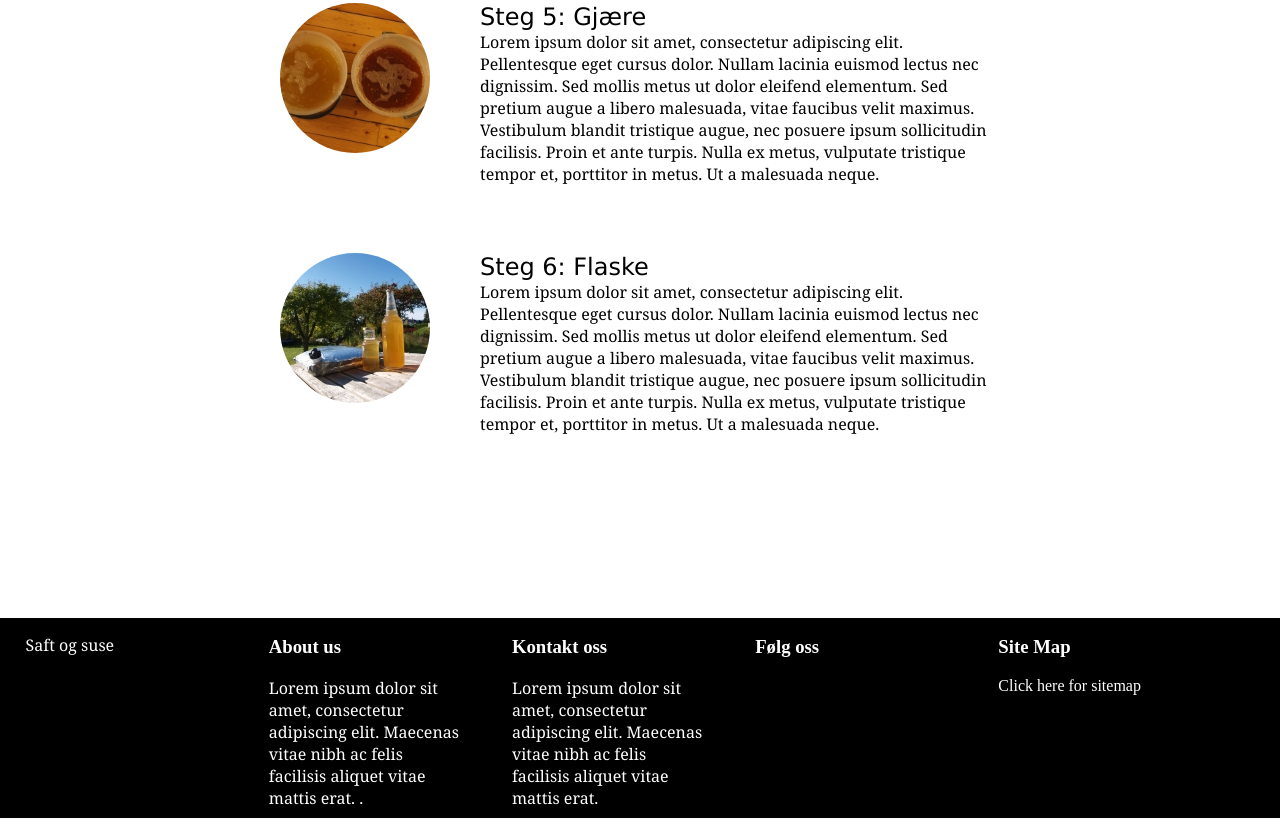
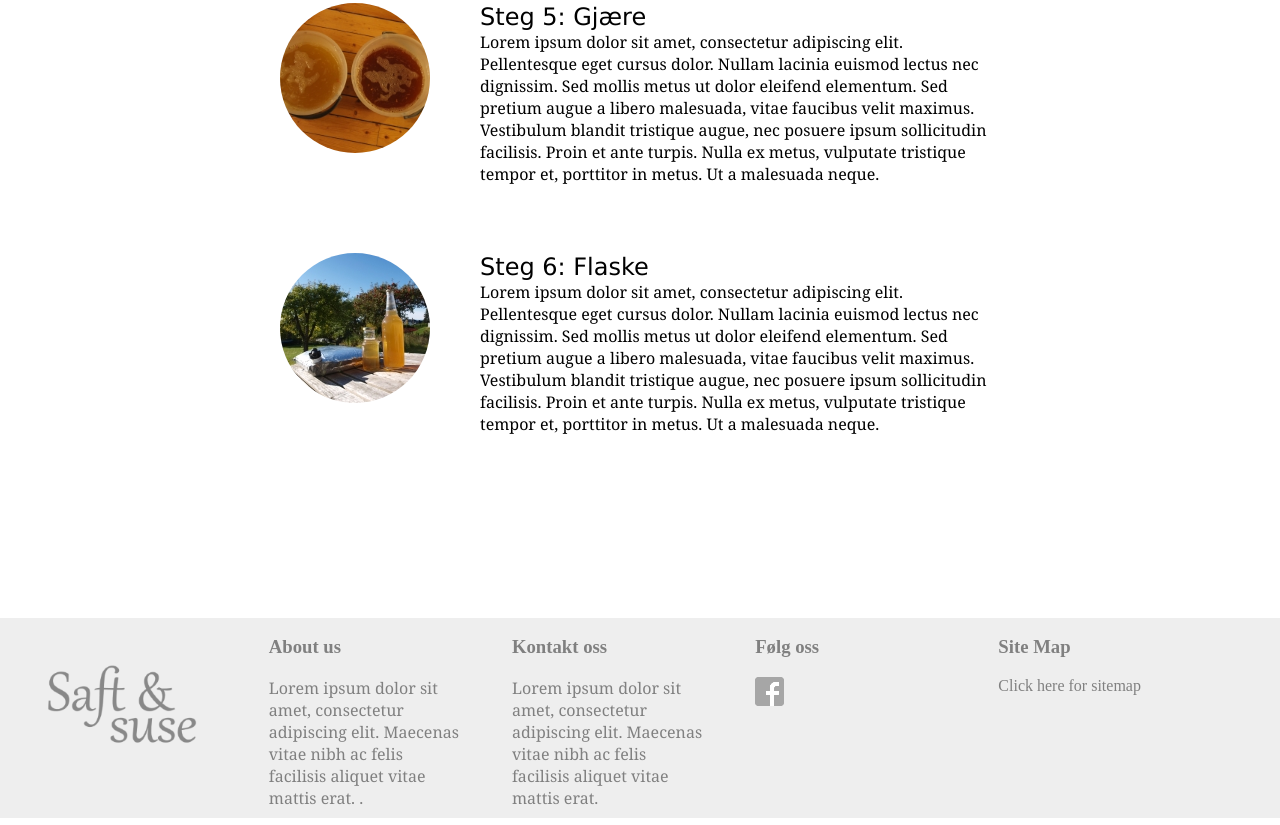
Before and after one commit to AslakHol/saftogsuse, a plain HTML site: page cider.html in a window 1280 px wide. Shown: the part 1631-2456 px from the top of the page. Drawn offline with Linux system fonts and the light colour scheme.

Commit message:
Endret stylingen til, og la inn logoer i, footeren

```diff
--- a/css/main.css
+++ b/css/main.css
@@ -237,8 +237,8 @@ p, footer{
 
 #footer{
 	width: 100%;
-	color:white;
-	background-color: black;
+	color: grey;
+	background-color: #eee;
 	height: 200px;
 	margin: 80px 0 0 0;
 	z-index: 999;
@@ -249,6 +249,7 @@ p, footer{
 	float: left;
 	margin: 0px 2%;
 }
+
 
 /* form styling */
 
--- a/scripts/add_header_footer.js
+++ b/scripts/add_header_footer.js
@@ -16,7 +16,7 @@ document.addEventListener("DOMContentLoaded",function(e){
 	+	"</div>"
 	+"<img src='img/banner.jpg' type='image/jpg' id='banner'>"
 	const footer = document.getElementById("footer")
-	footer.innerHTML = "<div class=logo><p>Saft og suse</p></div>"
+	footer.innerHTML = "<div class=logo><img src='img/logo_footer.png' alt='logo' id='aboutLogo'/></div>"
 		+"<div class='footer_text'>"
 			+"<h3>About us</h3>"
 			+"<p>Lorem ipsum dolor sit amet, consectetur adipiscing elit. Maecenas vitae nibh ac felis facilisis aliquet vitae mattis erat. .</p>"
@@ -27,6 +27,7 @@ document.addEventListener("DOMContentLoaded",function(e){
 		+"</div>"
 		+"<div class='footer_text'>"
 			+"<h3>Følg oss</h3>"
+			+'<a id="fblink" href="https://www.facebook.com/groups/482042088611960/?fref=ts"><img src="img/_f_logo_online/png/FB-f-Logo__grey_29.png" onmouseover=this.src="img/_f_logo_online/png/FB-f-Logo__blue_29.png" onmouseout=this.src=src="img/_f_logo_online/png/FB-f-Logo__grey_29.png" type="image/png"/></a>'
 		+"</div>"
 		+"<div class='footer_text'>"
 			+"<h3>Site Map</h3>"
```
Also changed, not shown: img/logo_footer.png (added).
